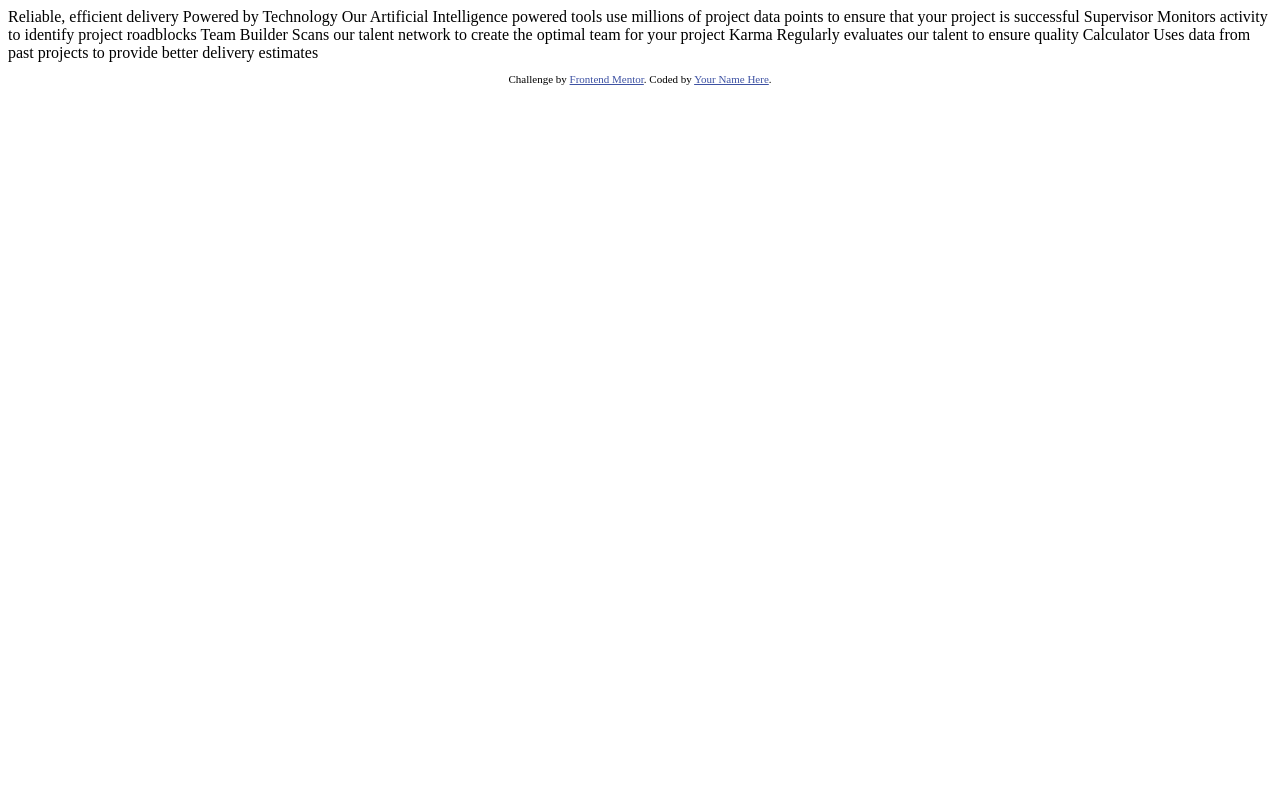
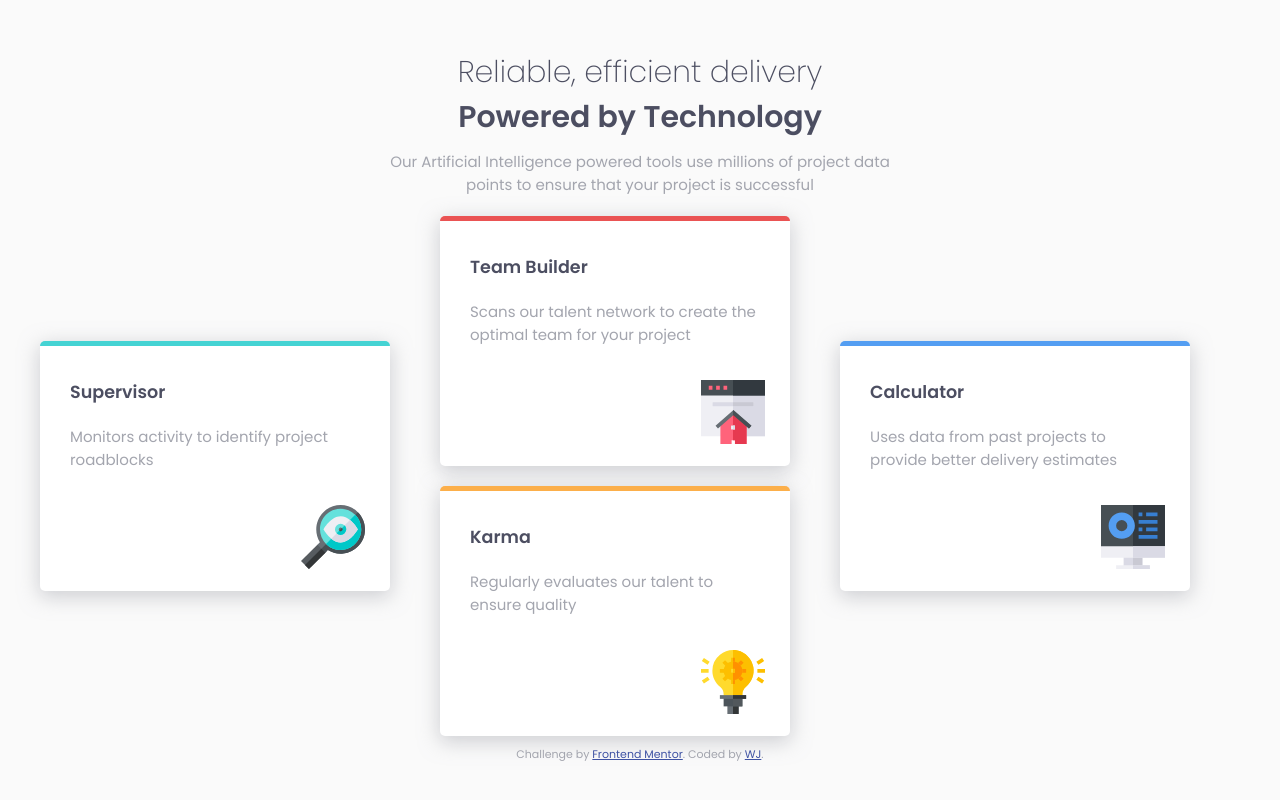
Before and after one commit to weijieyong/four-card-feature-section, a plain HTML site: page index.html in a window 1280 px wide. Drawn offline with Linux system fonts and the light colour scheme.

Commit message:
done styling

```diff
--- a/index.html
+++ b/index.html
@@ -1,6 +1,7 @@
 <!DOCTYPE html>
 <html lang="en">
 <head>
+  <link rel="stylesheet" type="text/css" href="styles.css">
   <meta charset="UTF-8">
   <meta name="viewport" content="width=device-width, initial-scale=1.0"> <!-- displays site properly based on user's device -->
 
@@ -15,31 +16,45 @@
   </style>
 </head>
 <body>
+  <div class="container">
+    <header>
+      <h1 class="heading1">Reliable, efficient delivery</h1>
+      <h1 class="heading2">Powered by Technology</h1>
+      <p class="heading-p">Our Artificial Intelligence powered tools use millions of project data <br>points
+        to ensure that your project is successful</p>
+    </header>
 
-  Reliable, efficient delivery
-  Powered by Technology
+    <div class="cards">
+      <div class="box box1">
+        <h3 class="box-h">Supervisor</h3>
+        <p class="box-p">Monitors activity to identify project roadblocks</p>
+        <img src="images/icon-supervisor.svg" alt="icon-supervisor" class="box-image">
+      </div>
+      <div class="box box2">
+        <h3 class="box-h">Team Builder</h3>
+        <p class="box-p">Scans our talent network to create the optimal team for your project</p>
+        <img src="images/icon-team-builder.svg" alt="icon-team-builder" class="box-image">
+      </div>
+      <div class="box box3">
+        <h3 class="box-h">Karma</h3>
+        <p class="box-p">Regularly evaluates our talent to ensure quality</p>
+        <img src="images/icon-karma.svg" alt="icon-karma" class="box-image">
+      </div>
+      <div class="box box4">
+        <h3 class="box-h">Calculator</h3>
+        <p class="box-p">Uses data from past projects to provide better delivery estimates</p>
+        <img src="images/icon-calculator.svg" alt="icon-calculator" class="box-image">
+      </div>
+    </div>
 
-  Our Artificial Intelligence powered tools use millions of project data points
-  to ensure that your project is successful
+    <footer>
+      <p class="attribution">
+        Challenge by <a href="https://www.frontendmentor.io?ref=challenge" target="_blank">Frontend Mentor</a>.
+        Coded by <a href="#">WJ</a>.
+      </p>
+    </footer>
 
-  Supervisor
-  Monitors activity to identify project roadblocks
+</div>
 
-  Team Builder
-  Scans our talent network to create the optimal team for your project
-
-  Karma
-  Regularly evaluates our talent to ensure quality
-
-  Calculator
-  Uses data from past projects to provide better delivery estimates
-
-
-  <footer>
-    <p class="attribution">
-      Challenge by <a href="https://www.frontendmentor.io?ref=challenge" target="_blank">Frontend Mentor</a>.
-      Coded by <a href="#">Your Name Here</a>.
-    </p>
-  </footer>
 </body>
 </html>
--- /dev/null
+++ b/styles.css
@@ -0,0 +1,114 @@
+/************* fonts ****************/
+@import url('https://fonts.googleapis.com/css?family=Poppins:200,200i,400,400i,600,600i&display=swap');
+
+* {
+    margin: 0;
+    padding: 0;
+    box-sizing: border-box;
+}
+
+/************* general ****************/
+body, html {
+    font-size: 15px;
+    font-family: 'Poppins', sans-serif;
+	background-color: hsl(0, 0%, 98%);
+}
+
+h1, h3{
+    color: hsl(234, 12%, 34%);
+}
+
+p{
+    color: hsl(229, 6%, 66%);
+}
+
+.container {
+    padding: 0 30px;
+    width: 100%;
+}
+
+/************* header ****************/
+header{
+    margin-top: 50px;
+    display: flex;
+    flex-direction: column;
+    align-items: center;
+    text-align: center;
+}
+
+.heading1{
+    font-weight: 200;
+}
+
+.heading2{
+    font-weight: 600;
+}
+
+.heading-p{
+    margin-top: 10px;
+}
+
+/************* main content ****************/
+.cards{
+    display:grid;
+    justify-content: center;
+    align-content: center;
+    grid-template-columns: 400px 400px 400px ;
+}
+
+/************* boxes ****************/
+.box{
+    justify-content: center;
+    align-content: center;
+    width: 350px;
+    height: 250px;
+    margin-top: 20px;
+    padding: 20px;
+    background-color: #ffffff;
+    box-shadow: 0px 5px 20px 1px hsla(229, 6%, 66%, 0.5);
+    border-top: 5px solid;
+    border-radius: 5px;
+
+}
+
+.box1 {
+    grid-row: 1/3;
+    grid-column: 1/2;
+    border-color: hsl(180, 62%, 55%);
+    transform: translateY(50%);
+}
+
+.box2 {
+    grid-column: 2/3;
+    grid-row: 1/2;
+    border-color: hsl(0, 78%, 62%);
+}
+
+.box3 {
+    grid-column: 2/3;
+    grid-row: 2/3;
+    border-color: hsl(34, 97%, 64%);
+}
+
+.box4 {
+    grid-column: 3/4;
+    grid-row: 1/3;
+    border-color: hsl(212, 86%, 64%);
+    transform: translateY(50%);
+}
+
+.box-h, .box-p{
+    padding: 10px;
+}
+
+.box-image {
+    margin-top: 24px;
+    margin-right: 5px;
+    float: right;
+
+}
+
+/************* footer ****************/
+footer{
+    padding: 10px;
+}
```
